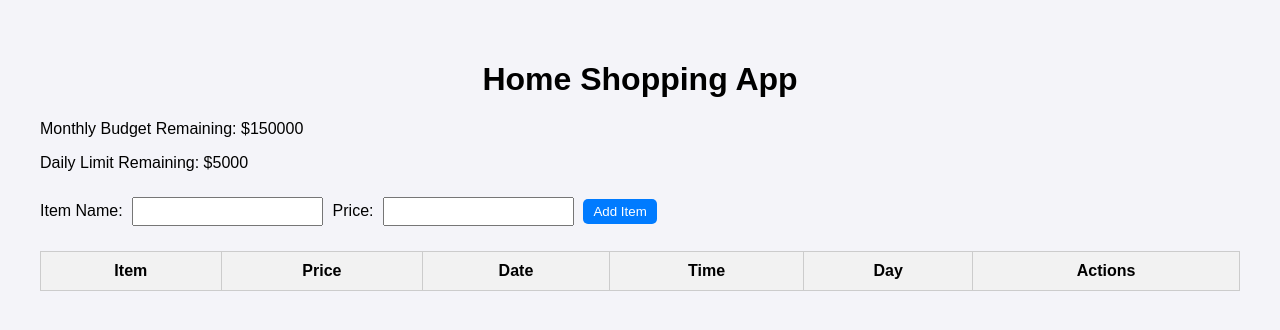
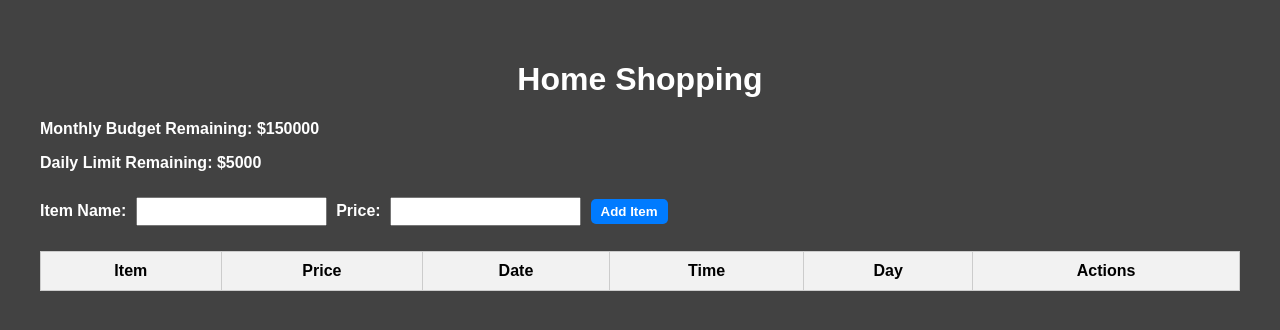
Before and after one commit to ThayerY/budget-tracker-electron-Linux, a website: page frontend/index.html in a window 1280 px wide. Drawn offline with Linux system fonts and the light colour scheme; no server answers.

Commit message:
change color

```diff
--- a/frontend/index.html
+++ b/frontend/index.html
@@ -9,9 +9,9 @@
 </head>
 
 <body>
-  <h1>Home Shopping App</h1>
+  <h1>Home Shopping </h1>
 
-  <div>
+  <div class="budget">
     <p>Monthly Budget Remaining: <span id="monthly-budget">$150000</span></p>
     <p>Daily Limit Remaining: <span id="daily-limit">$5000</span></p>
   </div>
--- a/frontend/styles.css
+++ b/frontend/styles.css
@@ -2,19 +2,31 @@ body {
   font-family: Arial, sans-serif;
   margin: 20px;
   padding: 20px;
-  background-color: #f4f4f9;
+  background-color: #424242;
 }
 
 h1 {
   text-align: center;
+  color: white;
 }
 
 div {
   margin-bottom: 20px;
 }
 
+.budget {
+  color: white;
+  font-weight: bold;
+}
+
 #shopping-form {
   margin-bottom: 20px;
+}
+
+/* Change the label color to white */
+#shopping-form label {
+  color: white;
+  font-weight: bold;
 }
 
 #shopping-form input[type="text"],
@@ -30,6 +42,7 @@ button {
   border: none;
   cursor: pointer;
   border-radius: 5px;
+  font-weight: bold;
 }
 
 button:hover {
--- a/package.json
+++ b/package.json
@@ -4,7 +4,7 @@
   "scripts": {
     "start-backend": "node backend/server.js",
     "start-frontend": "npx live-server frontend",
-    "dev": "concurrently \"npm run start-backend\" \"npm run start-frontend\""
+    "start": "concurrently \"npm run start-backend\" \"npm run start-frontend\""
   },
   "dependencies": {
     "body-parser": "^1.20.2",
```
